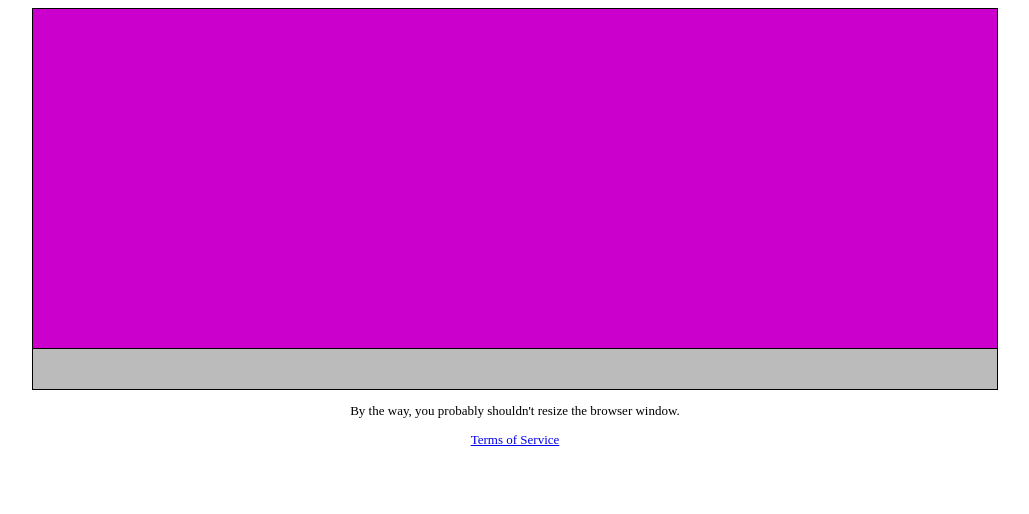
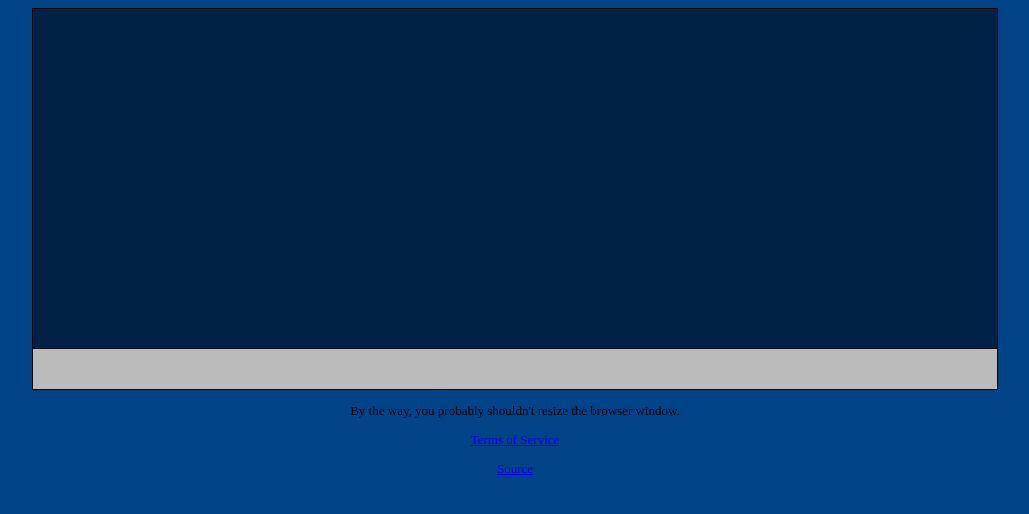
Before and after one commit to GregorStocks/babble, a PHP site: page / in a window 1280 px wide. Shown: the top 514 px of the page, without its empty margins (125-1154 px from the left). Run offline with PHP 8.4, Linux system fonts and the light colour scheme; some libraries are stand-ins or nearby versions.

Commit message:
changed some styles

```diff
--- a/index.php
+++ b/index.php
@@ -20,5 +20,6 @@
 <p class="sentence" id="sentence"></p>
 <p class="notes">By the way, you probably shouldn't resize the browser window.</p>
 <p class="notes"><a href="tos.php">Terms of Service</a></p>
+<p class="notes"><a href="http://github.com/Kurper/amalgam">Source</a></p>
 </body>
 </html>
--- a/style.css
+++ b/style.css
@@ -1,7 +1,10 @@
+body {
+	background: #048;
+}
 .wordbox {
 	padding: 1px 4px 1px 4px;
 	border: 1px solid #000;
-	background: #CCF;
+	background: #DDE;
 	text-align: center;
 	cursor: move;
 	margin: 3px;
@@ -17,7 +20,7 @@
 }
 .wordsbox {
 	height: 20.6em;
-	background: #c0c;
+	background: #024;
 }
 .dropbox {
 	border-top: 0;
```
